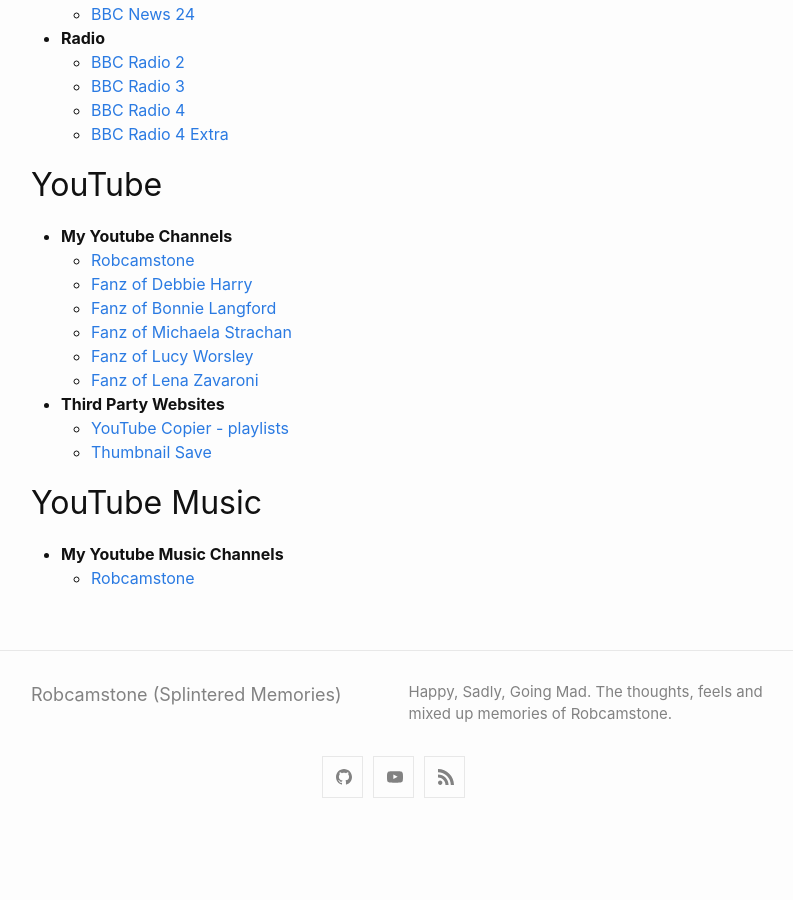
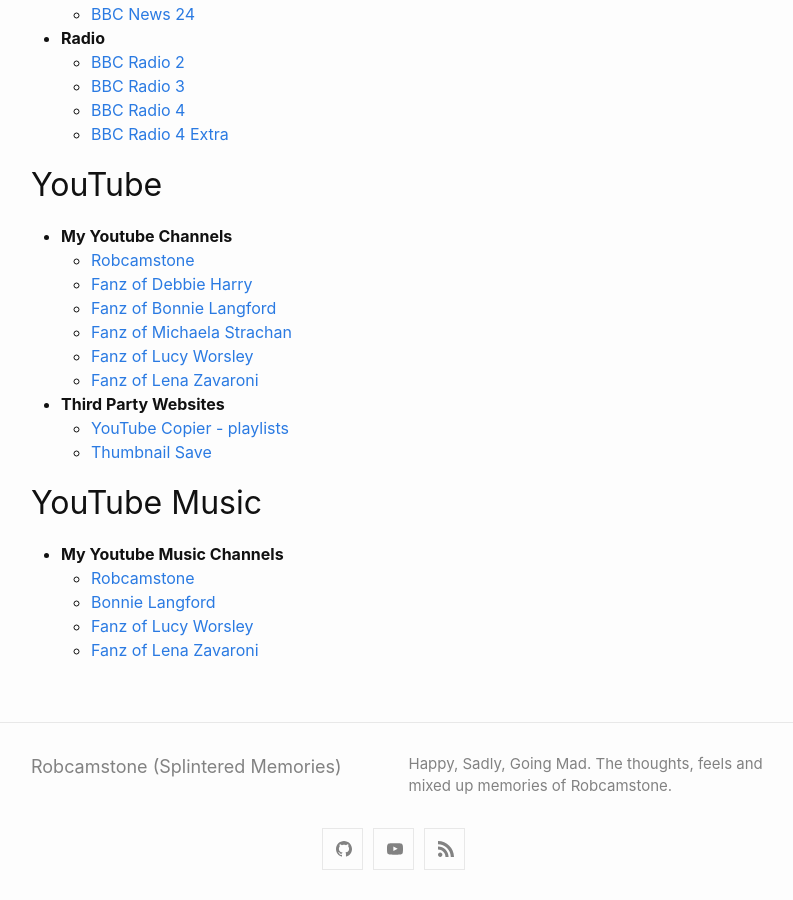
Before and after one commit to Robcamstone/Robcamstone.github.io, a Jekyll site: the page built from bookmarks.md, in a window 1280 px wide and 900 px high, scrolled down 2935 px. Shown: the whole window, without its empty margins (239-1032 px from the left). Built offline with Jekyll 4.4.1, drawn with Linux system fonts in a browser that asks for light colours; before the commit the page ends 3763 px from its top, so only the background shows below that.

Commit message:
Update bookmarks.md

```diff
--- a/bookmarks.md
+++ b/bookmarks.md
@@ -129,3 +129,6 @@ permalink: /bookmarks/
 ## YouTube Music
 * **My Youtube Music Channels**
    * [Robcamstone](https://music.youtube.com/channel/UCxGas6kcIvNZVIpZfTPKLug)
+   * [Bonnie Langford](https://music.youtube.com/channel/UCOkMlk-r6RflBEMiEW8Xyqg)
+   * [Fanz of Lucy Worsley](https://music.youtube.com/channel/UC8L4vWvQV3MUu8FrQqGiYvA)
+   * [Fanz of Lena Zavaroni](https://music.youtube.com/channel/UCTcpqllbI3ir8AlUT3RnO_g)
```
